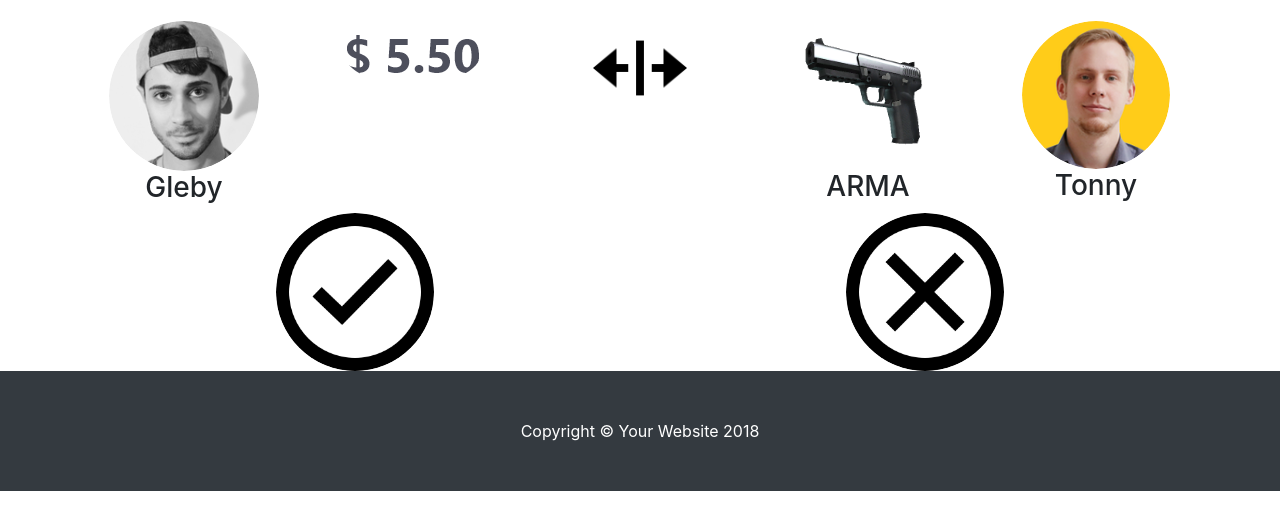
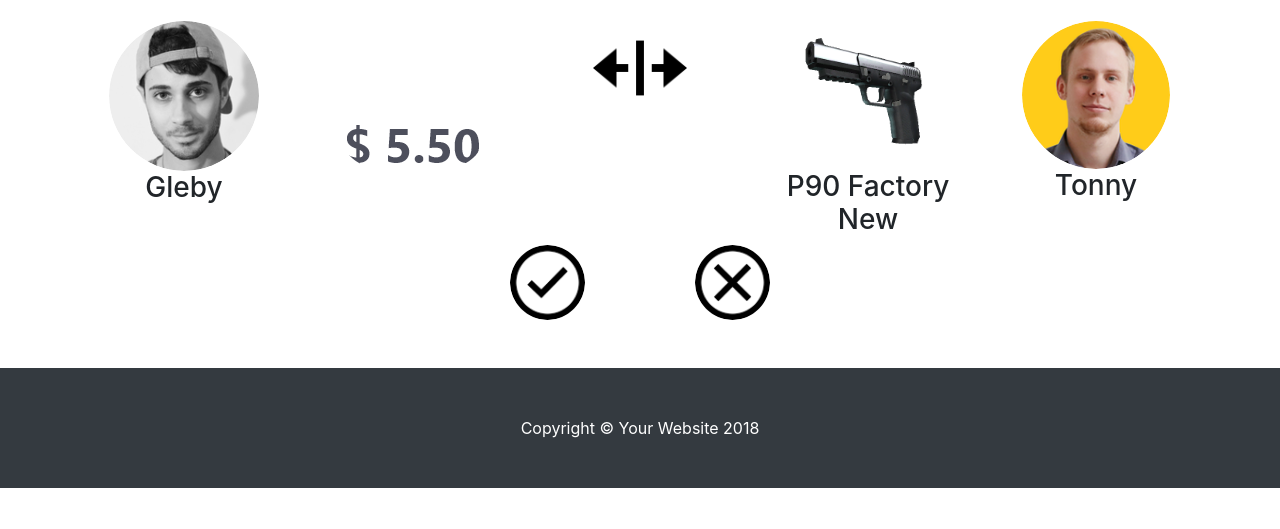
Before and after one commit to Drakmord2/gamechain, a website: page layout/index.html in a window 1280 px wide. Shown: the part 131-660 px from the top of the page. Drawn offline with nearby package versions, Linux system fonts and the light colour scheme.

Commit message:
Ajuste layout

```diff
--- a/layout/index.html
+++ b/layout/index.html
@@ -60,17 +60,15 @@
             <h3>Gleby
             </h3>
         </div>
-        <div class="col text-center">
+        <div class="col text-center" style="padding-top: 90px">
             <img class="rounded-circle img-fluid d-block mx-auto" src="./images/Nick Herasimenka.png" alt="">
-
         </div>
         <div class="col text-center">
             <img class="rounded-circle img-fluid d-block mx-auto" src="./images/Image 40.png" alt="">
-
         </div>
         <div class="col text-center">
             <img class="rounded-circle img-fluid d-block mx-auto" src="./images/gun.png" alt="">
-            <h3>ARMA
+            <h3>P90 Factory New
             </h3>
         </div>
         <div class="col text-center">
@@ -78,18 +76,17 @@
             <h3>Tonny
             </h3>
         </div>
-
     </div>
     <!-- Team Members Row -->
     <div class="row">
-        <div class="col text-center pagar" style="cursor: pointer;">
-            <img class="rounded-circle img-fluid d-block mx-auto" src="./images/Image 41.png" alt="">
+        <div class="col text-center pagar" style="cursor: pointer; padding-left: 400px">
+            <img class="rounded-circle img-fluid d-block mx-auto" src="./images/Image 41.png" alt="" height="75" width="75">
         </div>
-        <div class="col text-center">
-            <img class="rounded-circle img-fluid d-block mx-auto" src="./images/Image 42.png" alt="">
+        <div class="col text-center" style="padding-right: 400px">
+            <img class="rounded-circle img-fluid d-block mx-auto" src="./images/Image 42.png" alt="" height="75" width="75">
         </div>
     </div>
-
+    <br><br>
 </div>
 </div>
 <!-- /.container -->
@@ -117,7 +114,7 @@
             "cache-control": "no-cache"
         },
         "processData": false,
-        "data": "{\"destination_wallet\":\"0x0Eba37963a3EFe1D235603486C759672cf4F2ec6\",\"asset\":{\"id\":\"3aa7eaf3aa3bc942297d33a138225abc\",\"name\":\"arma de fogo ultra k5000 \"}}"
+        "data": "{\"destination_wallet\":\"0x0Eba37963a3EFe1D235603486C759672cf4F2ec6\",\"asset\":{\"id\":\"3aa7eaf3aa3bc942297d33a138225abc\",\"name\":\"CSGO P90 Factory New\"}}"
     };
 
     $('.pagar').click(function() {
```
